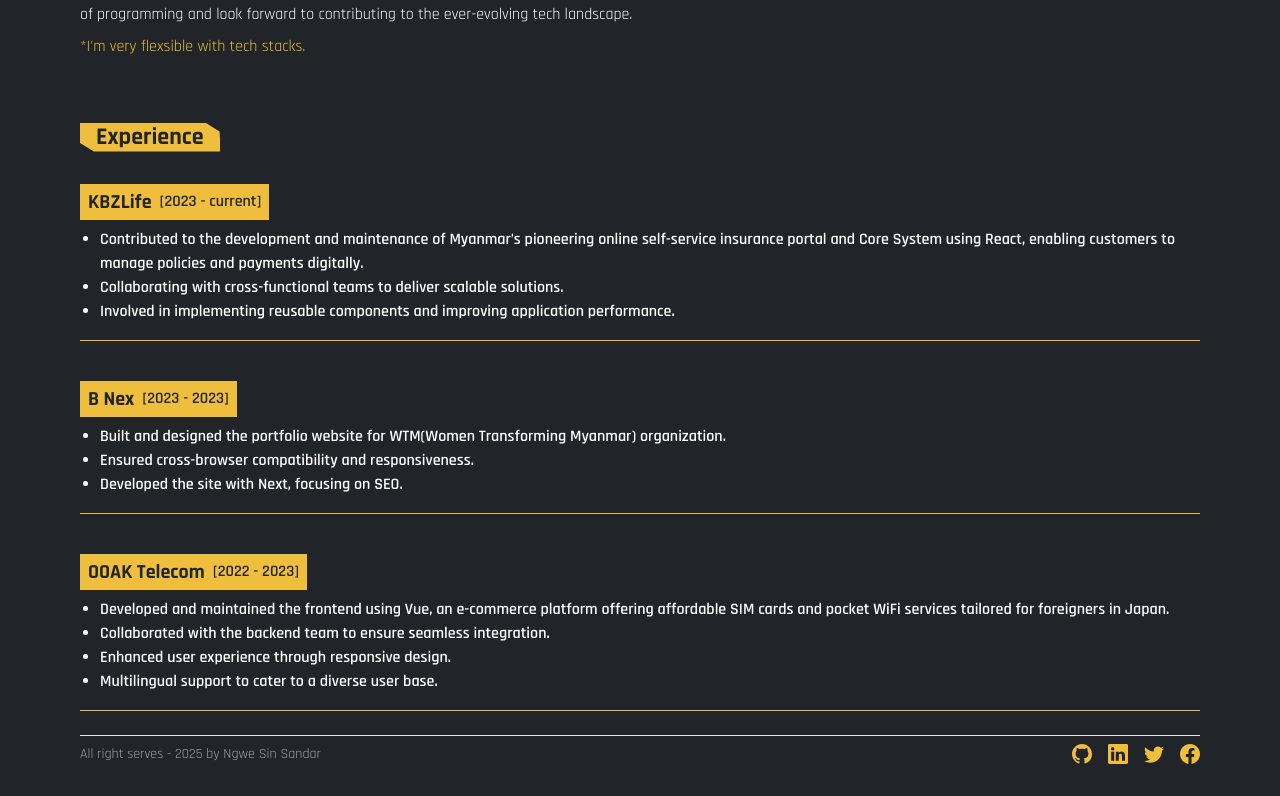
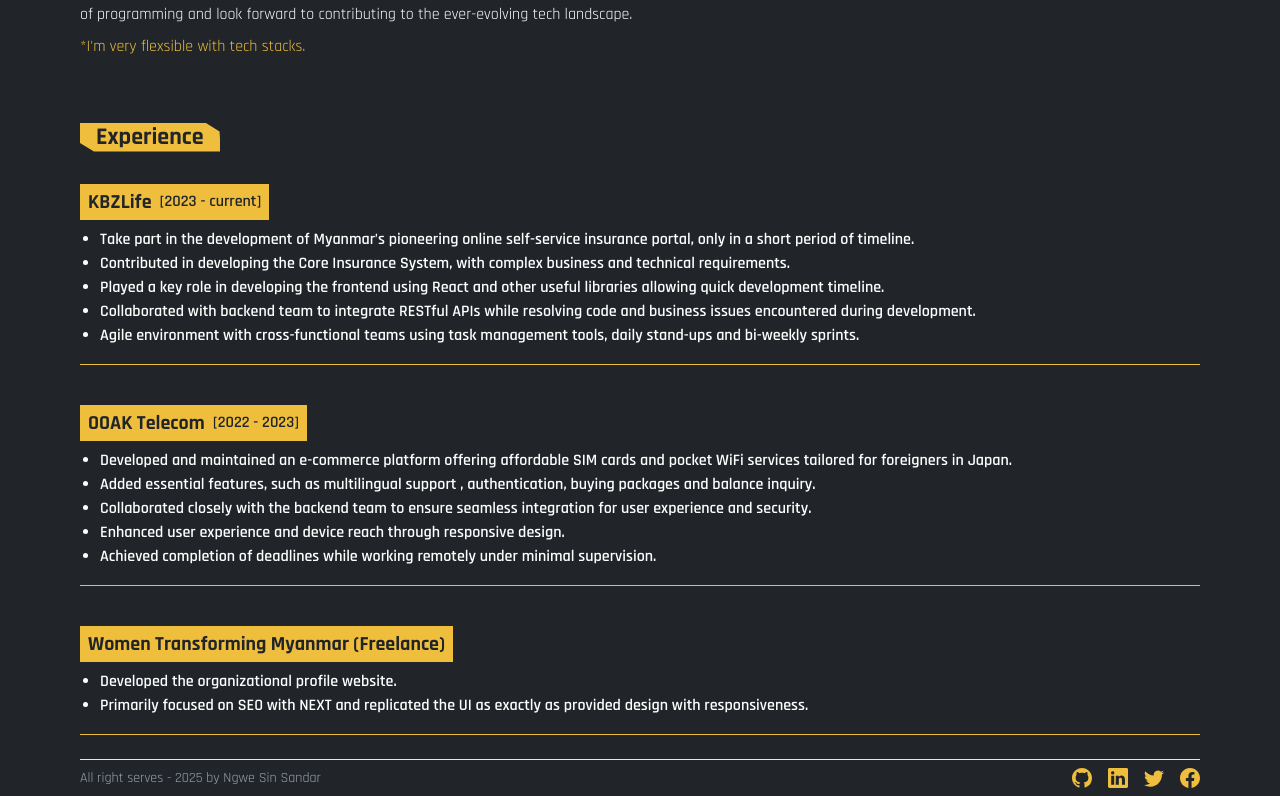
Before and after one commit to ngwesinsandar2/cyber_portfolio, a Next.js app: page /en/about in a window 1280 px wide. Shown: the part 627-1423 px from the top of the page. Before the commit the page ends 1399 px from the top, so only its background shows below. Built offline with nearby package versions, Linux system fonts and the light colour scheme.

Commit message:
changed about me content and update CV

```diff
--- a/app/sections/about/Experience.tsx
+++ b/app/sections/about/Experience.tsx
@@ -20,14 +20,25 @@
                   <h3 className="text-xl font-bold inline-block">
                     {experience.company_name}
                   </h3>
-                  <p className="font-semibold inline-block">
-                    [{experience.start_year} - {experience.end_year}]
-                  </p>
+                  {experience.start_year && experience.end_year ? (
+                    <p className="font-semibold inline-block">
+                      [{experience.start_year} - {experience.end_year}]
+                    </p>
+                  ) : (
+                    <></>
+                  )}
                 </div>
               </div>
-              <ul className='list-disc pl-5'>
+              <ul className="list-disc pl-5">
                 {Object.values(experience.description_list).map((val) => {
-                  return <li key={val} className='text-white font-semibold'>{val}</li>;
+                  return (
+                    <li
+                      key={val}
+                      className="text-white font-semibold"
+                    >
+                      {val}
+                    </li>
+                  );
                 })}
               </ul>
             </div>
--- a/app/sections/about/Myself.tsx
+++ b/app/sections/about/Myself.tsx
@@ -89,7 +89,7 @@
             I have experience in frontend development and did some experiments
             in backend development, allowing me to create comprehensive and
             seamless applications. My expertise includes working with
-            JavaScript, as well as frameworks like React and Vue.
+            JavaScript, TypeScript, as well as frameworks like React and Vue.
           </p>
           <p>
             One of the aspects I enjoy most about programming is
--- a/data/experiences.json
+++ b/data/experiences.json
@@ -5,32 +5,34 @@
     "end_year": "current",
     "company_name": "KBZLife",
     "description_list": {
-      "list_1": "Contributed to the development and maintenance of Myanmar’s pioneering online self-service insurance portal and Core System using React, enabling customers to manage policies and payments digitally.",
-      "list_2": "Collaborating with cross-functional teams to deliver scalable solutions.",
-      "list_3": "Involved in implementing reusable components and improving application performance."
+      "list_1": "Take part in the development of Myanmar’s pioneering online self-service insurance portal, only in a short period of timeline.",
+      "list_2": "Contributed in developing the Core Insurance System, with complex business and technical requirements.",
+      "list_3": "Played a key role in developing the frontend using React and other useful libraries allowing quick development timeline.",
+      "list_4": "Collaborated with backend team to integrate RESTful APIs while resolving code and business issues encountered during development.",
+      "list_5": "Agile environment with cross-functional teams using task management tools, daily stand-ups and bi-weekly sprints."
     }
   },
   {
     "id": 2,
-    "start_year": "2023",
+    "start_year": "2022",
     "end_year": "2023",
-    "company_name": "B Nex",
+    "company_name": "OOAK Telecom",
     "description_list": {
-      "list_1": "Built and designed the portfolio website for WTM(Women Transforming Myanmar) organization.",
-      "list_2": "Ensured cross-browser compatibility and responsiveness.",
-      "list_3": "Developed the site with Next, focusing on SEO."
+      "list_1": "Developed and maintained an e-commerce platform offering affordable SIM cards and pocket WiFi services tailored for foreigners in Japan.",
+      "list_2": "Added essential features, such as multilingual support , authentication, buying packages and balance inquiry.",
+      "list_3": "Collaborated closely with the backend team to ensure seamless integration for user experience and security.",
+      "list_4": "Enhanced user experience and device reach through responsive design.",
+      "list_5": "Achieved completion of deadlines while working remotely under minimal supervision."
     }
   },
   {
     "id": 3,
-    "start_year": "2022",
-    "end_year": "2023",
-    "company_name": "OOAK Telecom",
+    "start_year": "",
+    "end_year": "",
+    "company_name": "Women Transforming Myanmar (Freelance)",
     "description_list": {
-      "list_1": "Developed and maintained the frontend using Vue, an e-commerce platform offering affordable SIM cards and pocket WiFi services tailored for foreigners in Japan.",
-      "list_2": "Collaborated with the backend team to ensure seamless integration.",
-      "list_3": "Enhanced user experience through responsive design.",
-      "list_4": "Multilingual support to cater to a diverse user base."
+      "list_1": "Developed the organizational profile website.",
+      "list_2": "Primarily focused on SEO with NEXT and replicated the UI as exactly as provided design with responsiveness."
     }
   }
 ]
```
Also changed, not shown: 1 other file (tests, documents, lock files or other folders).
